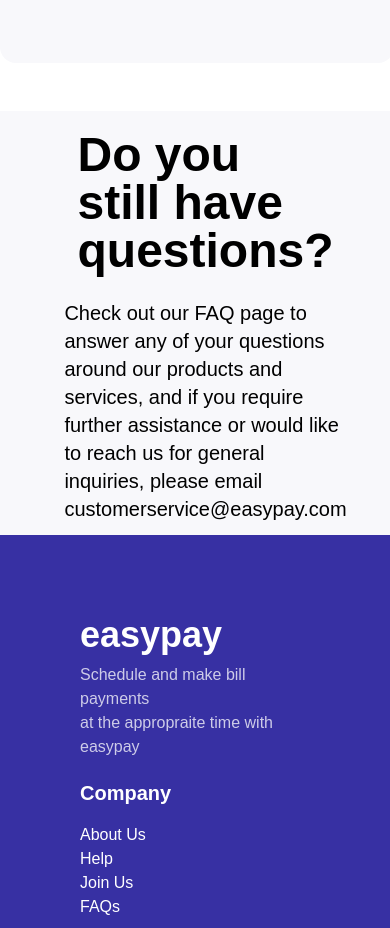
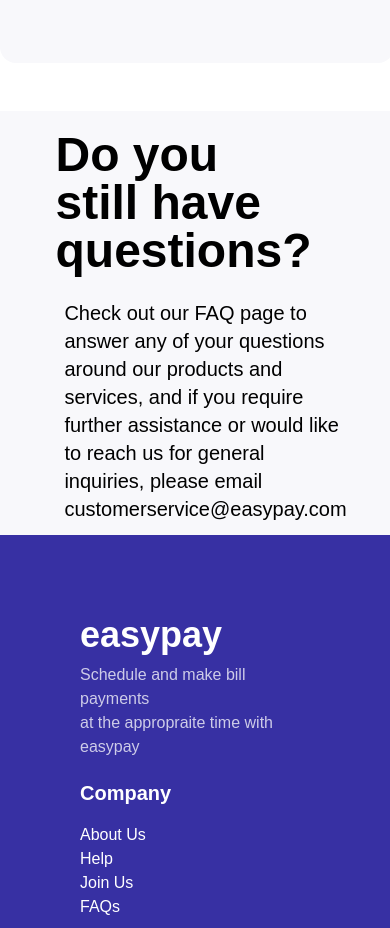
Before and after one commit to Ebiperre/easypay, a React (Create React App) app: page / in a window 390 px wide. Shown: the part 5760-6688 px from the top of the page. Built offline with nearby package versions, Linux system fonts and the light colour scheme; a web font is replaced by a local one.

Commit message:
Feat: update on faq

```diff
--- a/src/pages/Home/components/Faq.jsx
+++ b/src/pages/Home/components/Faq.jsx
@@ -8,7 +8,7 @@
         <div className="flex flex-col gap-12 mt-5 ">
           {/* title */}
           <div className="flex flex-col items-center justify-center ml-36 sm:ml-5">
-            <span className="text-5xl font-semibold">Do you still have questions?</span>
+            <span className="text-5xl font-semibold sm:ml-0 -ml-11">Do you still have questions?</span>
             <span className=" text-xl mt-6 my-3">
               Check out our FAQ page to answer any of your questions around our
               products and services, and if you require further assistance or
```
